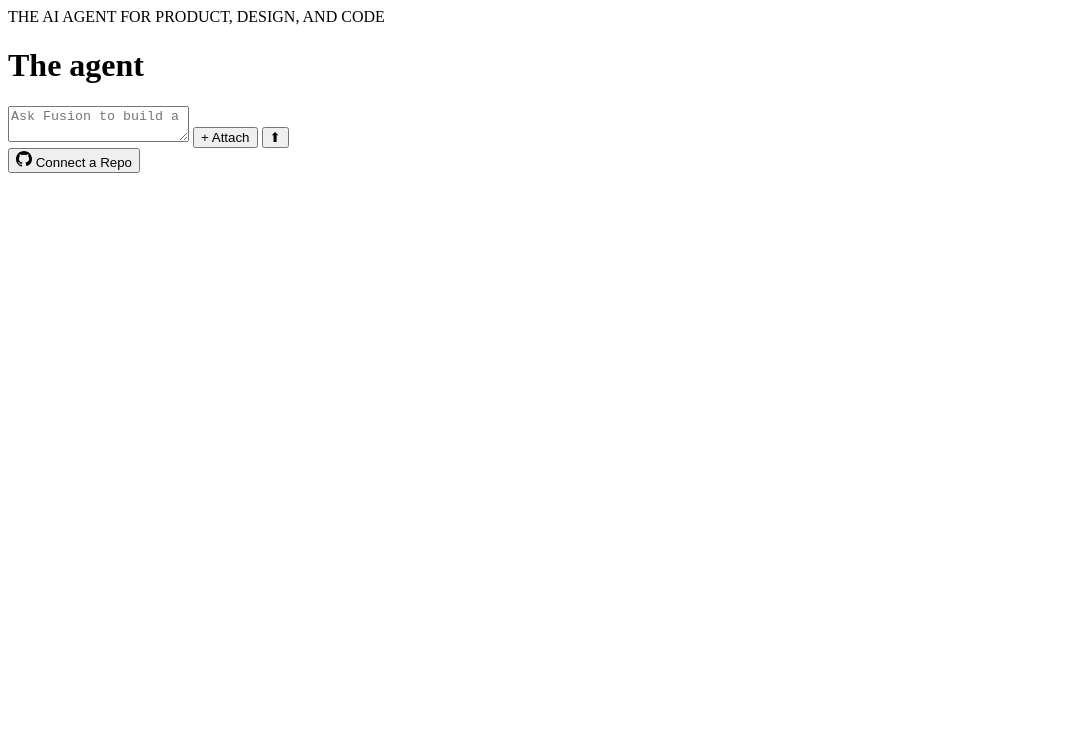
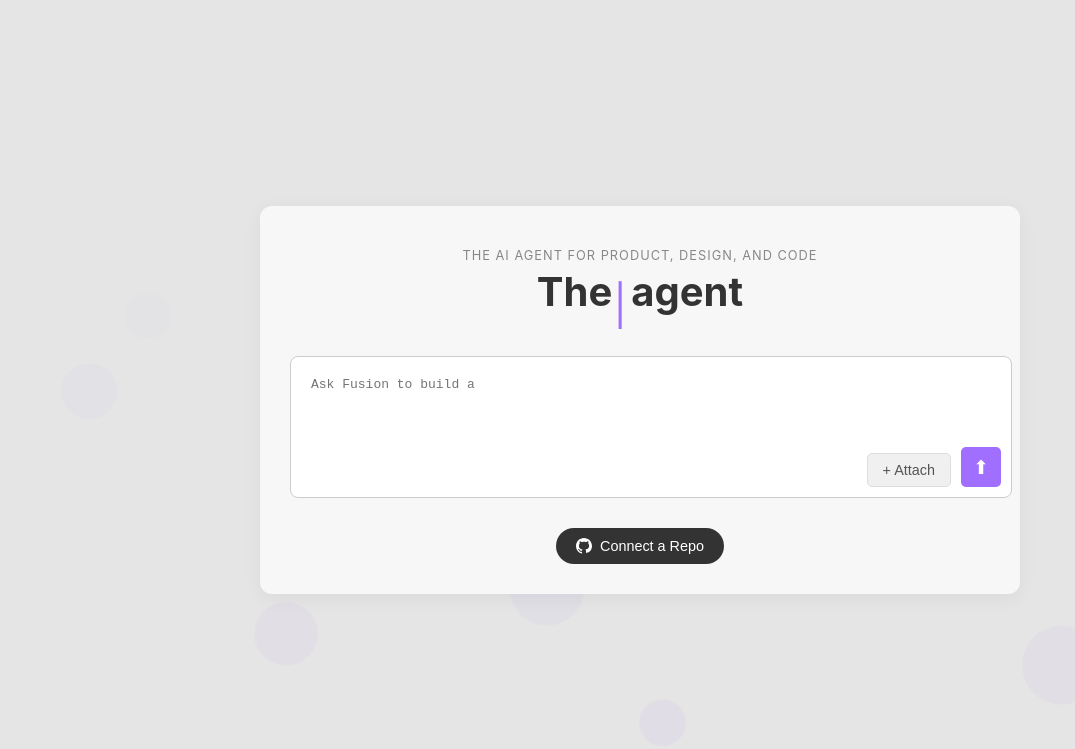
Before and after one commit to koshis-first-website/koshish, a plain HTML site: page index.html in a window 1280 px wide. Shown: the whole page, without its empty margins (0-1075 px from the left). Drawn offline with Linux system fonts and the light colour scheme.

Commit message:
index.html

```diff
--- a/index.html
+++ b/index.html
@@ -1,3 +1,14 @@
+ <!DOCTYPE html>
+<html lang="en">
+<head>
+    <meta charset="UTF-8">
+    <meta name="viewport" content="width=device-width, initial-scale=1.0">
+    <title>Animated Agent Page</title>
+
+    <link rel="stylesheet" href="style.css">
+</head>
+<body>
+
     <div class="bubbles">
         <div class="bubble"></div>
         <div class="bubble"></div>
@@ -30,3 +41,7 @@
             </button>
         </div>
     </div>
+
+    <script src="script.js"></script>
+</body>
+</html>
```
Lines whose indentation alone changed are shown as unchanged.
